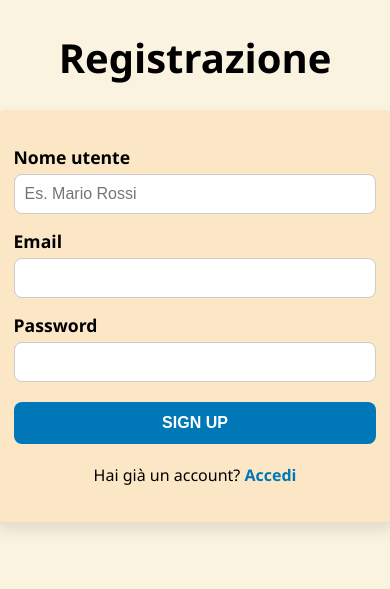
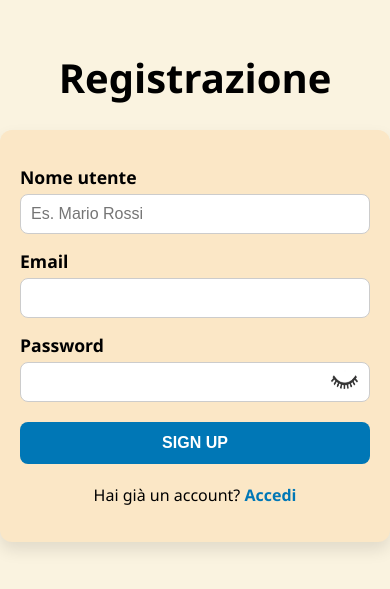
Before and after one commit to IsidoroGuastella/beach-volley, a Flask app: page /register in a window 390 px wide. Shown: the top 589 px of the page. Run offline with Flask 3, Linux system fonts and the light colour scheme.

Commit message:
apportate modifiche visive a pagina di registrazione da mobile

```diff
--- a/static/stylepagine.css
+++ b/static/stylepagine.css
@@ -153,6 +153,12 @@ a:hover {
     padding: 30px 10px;
   }
 
+  .contenitore-box {
+    width: 100%;
+    padding: 20px 10px;
+    box-sizing: border-box;
+  }
+
   .box {
     padding: 20px;
   }
--- a/templates/register.html
+++ b/templates/register.html
@@ -23,14 +23,38 @@
                         <input type="email" name="email" required>
 
                         <label for="password">Password</label>
-                    <input type="password" name="password" required>
+                        <div class="campo-password">
+                                <input type="password" id="password" name="password" required>
+                                <img src="{{ url_for('static', filename='img1.png') }}"
+                                id="togglePassword" class="toggle-password" alt="Mostra password"
+                                data-img-on="{{ url_for('static', filename='img0.png') }}"
+                                data-img-off="{{ url_for('static', filename='img1.png') }}">
+                            </div>
 
                         <button type="submit">SIGN UP</button>
                     </form>
+                    {% if errore %}
+                        <p class="errore">{{ errore }}</p>
+                    {% endif %}
                     <p>Hai già un account? <a href="/login">Accedi</a></p>
                 </div>
             </div>
         </div>
         <div class="colonna laterale"></div>
+        <script>
+            document.addEventListener("DOMContentLoaded", () => {
+                const passwordField = document.getElementById("password");
+                const toggleIcon = document.getElementById("togglePassword");
+
+                toggleIcon.addEventListener("click", () => {
+                    const imgOn = toggleIcon.getAttribute("data-img-on");
+                    const imgOff = toggleIcon.getAttribute("data-img-off");
+
+                    const isHidden = passwordField.type === "password";
+                    passwordField.type = isHidden ? "text" : "password";
+                    toggleIcon.src = isHidden ? imgOn : imgOff;
+                });
+            });
+        </script>
     </body>
 </html>
```
Lines whose indentation alone changed are shown as unchanged.
